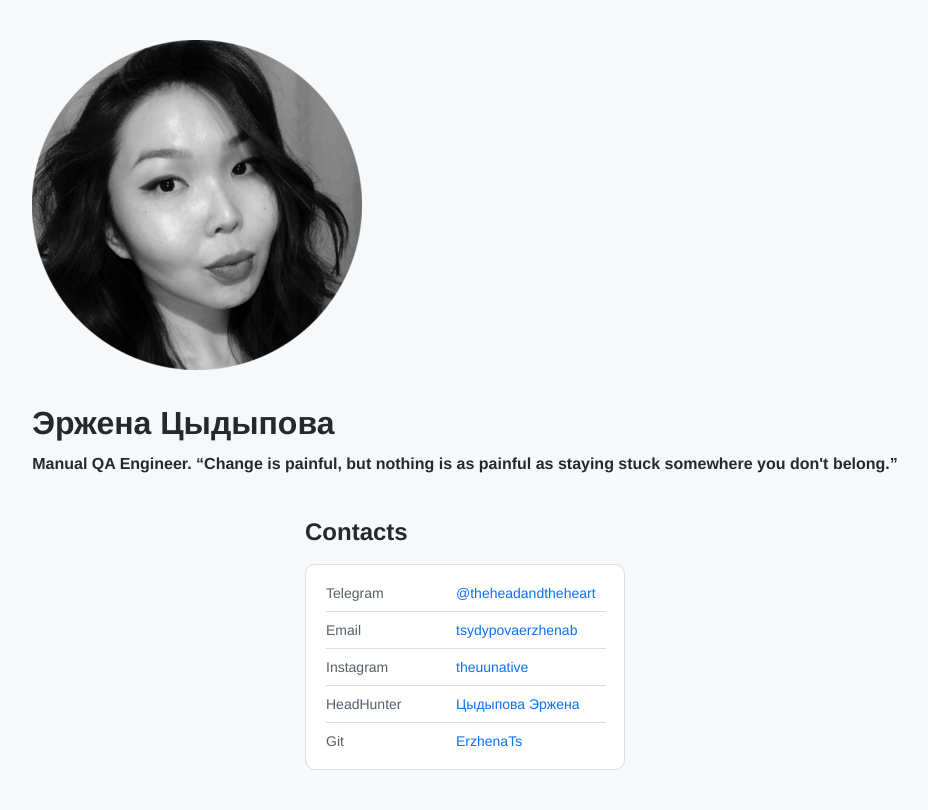
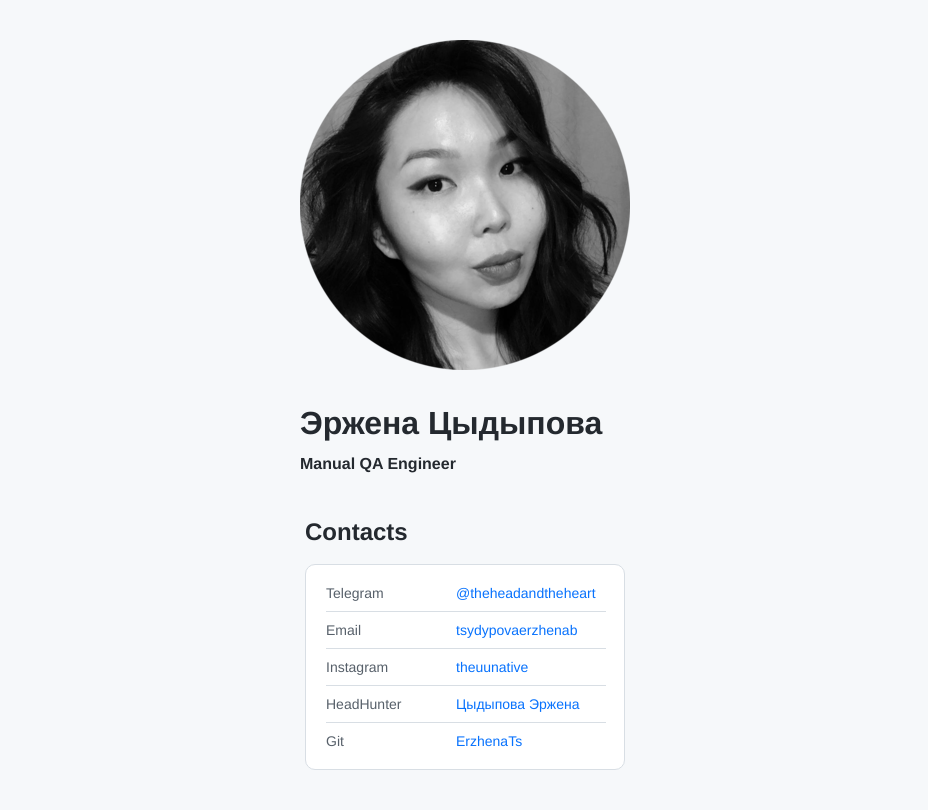
Before and after one commit to ErzhenaTs/CV, a plain HTML site: page index.html in a window 1280 px wide. Shown: the whole page, without its empty margins (175-1103 px from the left). Drawn offline with Linux system fonts and the light colour scheme.

Commit message:
сменила описание3

```diff
--- a/index.html
+++ b/index.html
@@ -12,7 +12,7 @@
     <header class="header">
       <img src="me1.png" alt="avatar" class="header__avatar" />
       <h1 class="header__title">Эржена Цыдыпова</h1>
-      <h3 class="header__subtitle">Manual QA Engineer. “Change is painful, but nothing is as painful as staying stuck somewhere you don't belong.”</h3>
+      <h3 class="header__subtitle">Manual QA Engineer</h3>
     </header>
     <main>
       <section class="links">
```
